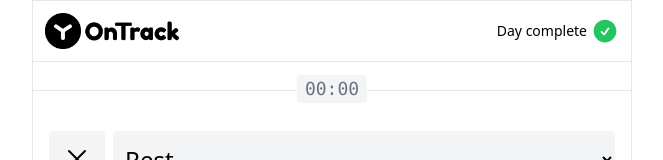
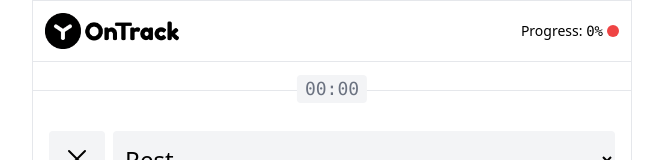
Before and after one commit to loshenkov-dmitry/vue-time-tracker, a Vue app: page /#timeline in a window 1280 px wide. Shown: the top 160 px of the page, without its empty margins (308-971 px from the left). Built offline with nearby package versions, Linux system fonts and the light colour scheme.

Commit message:
totalProgres composible, minor fixes

```diff
--- a/src/activities.js
+++ b/src/activities.js
@@ -27,6 +27,15 @@ export function calculateActivityComplitionPercentage({ secondsToComplete }, tra
 
   return percentage
 }
+export function calculateComplitionPercentage(totalTrackedSeconds) {
+  return Math.floor((totalTrackedSeconds * HUNDRED_PERCENT) / totalActivitySecondsToComplete.value)
+}
+
+const totalActivitySecondsToComplete = computed(() => {
+  return trackedActivities.value
+    .map(({ secondsToComplete }) => secondsToComplete)
+    .reduce((total, seconds) => total + seconds, 0)
+})
 
 function generateActivities() {
   return ['Coding', 'Training', 'Reading'].map((name) => ({
--- a/src/components/BaseButton.vue
+++ b/src/components/BaseButton.vue
@@ -14,7 +14,7 @@ const props = defineProps({
   }
 })
 
-const classes = `${typeClasses[props.type]} rounded p-3 disabled:opacity-50`
+const classes = ['rounded p-3 disabled:opacity-50', typeClasses[props.type]]
 </script>
 
 <script>
--- a/src/components/ProgressItem.vue
+++ b/src/components/ProgressItem.vue
@@ -2,7 +2,10 @@
   <li class="flex flex-col gap-1 p-4">
     <div class="truncate text-xl">{{ activity.name }}</div>
     <div class="flex h-5 overflow-hidden rounded bg-neutral-200">
-      <div :class="colorClass" :style="{ width: `${percentage}%` }"></div>
+      <div
+        :class="['transition-all', colorClass]"
+        :style="{ width: `${Math.min(percentage, HUNDRED_PERCENT)}%` }"
+      ></div>
     </div>
     <div class="flex justify-between font-mono text-sm">
       <span>{{ percentage }}%</span>
@@ -14,6 +17,7 @@
 <script setup>
 import { useProgress } from '@/composables/progress'
 import { isActivityValid } from '../validators'
+import { HUNDRED_PERCENT } from '../constants'
 
 const props = defineProps({
   activity: {
--- a/src/components/TheHeaderProgress.vue
+++ b/src/components/TheHeaderProgress.vue
@@ -1,19 +1,24 @@
 <template>
   <a :href="`#${PAGE_PROGRESS}`" class="text-sm" @click="navigate(PAGE_PROGRESS)">
-    <div class="flex items-center gap-1" v-if="true">
-      Day complete <BaseIcon :name="ICON_CHECK_CIRCLE" class="h-7 text-green-500" />
+    <div class="flex items-center gap-1" v-if="percentage < HUNDRED_PERCENT">
+      <div>
+        Progress: <span class="font-mono">{{ percentage }}%</span>
+      </div>
+      <div :class="`h-3 ${colorClass} w-3 rounded-full`"></div>
     </div>
 
     <div class="flex items-center gap-1" v-else>
-      <div>Progress: <span class="font-mono">20%</span></div>
-      <div class="h-3 w-3 rounded-full bg-red-500"></div>
+      Day complete <BaseIcon :name="ICON_CHECK_CIRCLE" class="h-7 text-green-500" />
     </div>
   </a>
 </template>
 
 <script setup>
-import { PAGE_PROGRESS } from '../constants'
+import { HUNDRED_PERCENT, PAGE_PROGRESS } from '../constants'
 import { navigate } from '../router'
 import BaseIcon from './BaseIcon.vue'
 import { ICON_CHECK_CIRCLE } from '../icons'
+import { useTotalProgress } from '@/composables/totalProgress'
+
+const { colorClass, percentage } = useTotalProgress()
 </script>
--- /dev/null
+++ b/src/components/TheProgressEmptyState.vue
@@ -0,0 +1,8 @@
+<template>
+  <div class="flex grow flex-col items-center justify-center gap-4 p-8 text-center">
+    <img src="@/assets/img/no_tracked_activities.svg" alt="" class="h-48" />
+    <span class="text-gray-400">You don't have any tracked activities</span>
+  </div>
+</template>
+
+<script setup></script>
--- a/src/components/TimelineStopwatch.vue
+++ b/src/components/TimelineStopwatch.vue
@@ -1,10 +1,10 @@
 <template>
   <div class="flex w-full gap-2">
-    <BaseButton :disabled="!seconds" :type="BUTTON_TYPE_DANGER" @click="reset">
+    <BaseButton :disabled="!timelineItem.activitySeconds" :type="BUTTON_TYPE_DANGER" @click="reset">
       <BaseIcon :name="ICON_ARROW_PATH" />
     </BaseButton>
     <div class="flex flex-grow items-center rounded bg-gray-100 px-2 font-mono text-3xl">
-      {{ formatSeconds(seconds) }}
+      {{ formatSeconds(timelineItem.activitySeconds) }}
     </div>
     <BaseButton v-if="isRunning" :type="BUTTON_TYPE_WARNING" @click="stop">
       <BaseIcon :name="ICON_PAUSE" />
@@ -18,18 +18,14 @@
 <script setup>
 import BaseButton from '@/components/BaseButton.vue'
 import { formatSeconds } from '@/functions.js'
-import { ref, watch } from 'vue'
+import { useStopwatch } from '@/composables/stopwatch'
 import { ICON_ARROW_PATH, ICON_PAUSE, ICON_PLAY } from '../icons'
-import {
-  BUTTON_TYPE_DANGER,
-  BUTTON_TYPE_SUCCESS,
-  BUTTON_TYPE_WARNING,
-  MILLISECONDS_IN_SECONDS
-} from '../constants'
+import { BUTTON_TYPE_DANGER, BUTTON_TYPE_SUCCESS, BUTTON_TYPE_WARNING } from '../constants'
 import { isTimelineItemValid } from '../validators'
 import { currentHour } from '../functions'
+import BaseIcon from './BaseIcon.vue'
 import { updateTimelineItem } from '../timeline-items'
-import BaseIcon from './BaseIcon.vue'
+import { watchEffect } from 'vue'
 
 const props = defineProps({
   timelineItem: {
@@ -39,37 +35,9 @@ const props = defineProps({
   }
 })
 
-const seconds = ref(props.timelineItem.activitySeconds)
-const isRunning = ref(false)
-const temp = 120
+const { seconds, isRunning, start, stop, reset } = useStopwatch(props.timelineItem.activitySeconds)
 
-watch(
-  () => props.timelineItem.activityId,
-  () => {
-    updateTimelineItem(props.timelineItem, { activitySeconds: seconds.value })
-  }
-)
-
-function start() {
-  isRunning.value = setInterval(() => {
-    updateTimelineItem(props.timelineItem, {
-      activitySeconds: props.timelineItem.activitySeconds + temp
-    })
-    seconds.value += temp
-  }, MILLISECONDS_IN_SECONDS)
-}
-function stop() {
-  clearInterval(isRunning.value)
-  isRunning.value = false
-}
-
-function reset() {
-  stop()
-  updateTimelineItem(props.timelineItem, {
-    activitySeconds: props.timelineItem.activitySeconds - seconds.value
-  })
-  seconds.value = 0
-}
+watchEffect(() => updateTimelineItem(props.timelineItem, { activitySeconds: seconds.value }))
 
 const isStartButtonDisabled = props.timelineItem.hour !== currentHour()
 </script>
--- a/src/components/pages/TheProgress.vue
+++ b/src/components/pages/TheProgress.vue
@@ -1,12 +1,15 @@
 <template>
-  <ul class="divide-y">
+  <ul class="divide-y" v-if="trackedActivities.length">
     <ProgressItem v-for="activity in trackedActivities" :key="activity.id" :activity="activity" />
   </ul>
+
+  <TheProgressEmptyState v-else />
 </template>
 
 <script setup>
 import { trackedActivities } from '../../activities'
 import ProgressItem from '../ProgressItem.vue'
+import TheProgressEmptyState from '../TheProgressEmptyState.vue'
 </script>
 
 <style lang="scss" scoped></style>
--- a/src/composables/progress.js
+++ b/src/composables/progress.js
@@ -4,23 +4,23 @@ import { calculateTrackedActivitySeconds, timelineItems } from '../timeline-item
 import { calculateActivityComplitionPercentage } from '../activities'
 
 export function useProgress(activity) {
-  const trackedSeconds = computed(() =>
+  const trackedActivitySeconds = computed(() =>
     calculateTrackedActivitySeconds(timelineItems.value, activity)
   )
 
   const percentage = computed(() =>
-    calculateActivityComplitionPercentage(activity, trackedSeconds.value)
+    calculateActivityComplitionPercentage(activity, trackedActivitySeconds.value)
   )
 
   const colorClass = computed(() => getProgressColorClass(percentage.value))
 
   const timing = computed(
-    () => `${formatSeconds(trackedSeconds.value)} /
+    () => `${formatSeconds(trackedActivitySeconds.value)} /
         ${formatSeconds(activity.secondsToComplete)}`
   )
 
   return {
-    trackedSeconds,
+    trackedActivitySeconds,
     percentage,
     colorClass,
     timing
--- /dev/null
+++ b/src/composables/stopwatch.js
@@ -0,0 +1,30 @@
+import { ref } from 'vue'
+import { MILLISECONDS_IN_SECONDS } from '../constants'
+
+export function useStopwatch(initialSeconds) {
+  const seconds = ref(initialSeconds)
+  const isRunning = ref(false)
+  const temp = 120
+
+  function start() {
+    isRunning.value = setInterval(() => {
+      seconds.value += temp
+    }, MILLISECONDS_IN_SECONDS)
+  }
+  function stop() {
+    clearInterval(isRunning.value)
+    isRunning.value = false
+  }
+
+  function reset() {
+    stop()
+    seconds.value = 0
+  }
+  return {
+    seconds,
+    isRunning,
+    start,
+    stop,
+    reset
+  }
+}
--- /dev/null
+++ b/src/composables/totalProgress.js
@@ -0,0 +1,27 @@
+import { computed } from 'vue'
+import { getProgressColorClass } from '../functions'
+import { calculateTrackedActivitySeconds, timelineItems } from '../timeline-items'
+import { calculateComplitionPercentage, trackedActivities } from '../activities'
+
+export function useTotalProgress() {
+  const percentage = computed(() => calculateComplitionPercentage(totalTrackedSeconds.value))
+
+  const colorClass = computed(() => getProgressColorClass(percentage.value))
+
+  const totalTrackedSeconds = computed(() => {
+    return trackedActivities.value
+      .map((activity) =>
+        Math.min(
+          calculateTrackedActivitySeconds(timelineItems.value, activity),
+          activity.secondsToComplete
+        )
+      )
+      .reduce((total, seconds) => total + seconds, 0)
+  })
+
+  return {
+    totalTrackedSeconds,
+    percentage,
+    colorClass
+  }
+}
--- a/src/timeline-items.js
+++ b/src/timeline-items.js
@@ -12,7 +12,10 @@ export function updateTimelineItem(timelineItem, fields) {
 
 export function resetTimelineItemActivities(timelineItems, activity) {
   filterTimelineItemsByActivity(timelineItems, activity).forEach((timelineItem) =>
-    updateTimelineItem(timelineItem, { activityId: null, activitySeconds: 0 })
+    updateTimelineItem(timelineItem, {
+      activityId: null,
+      activitySeconds: timelineItem.hour === currentHour() ? timelineItem.activitySeconds : 0
+    })
   )
 }
 
```
Also changed, not shown: src/assets/img/no_tracked_activities.svg (added).
